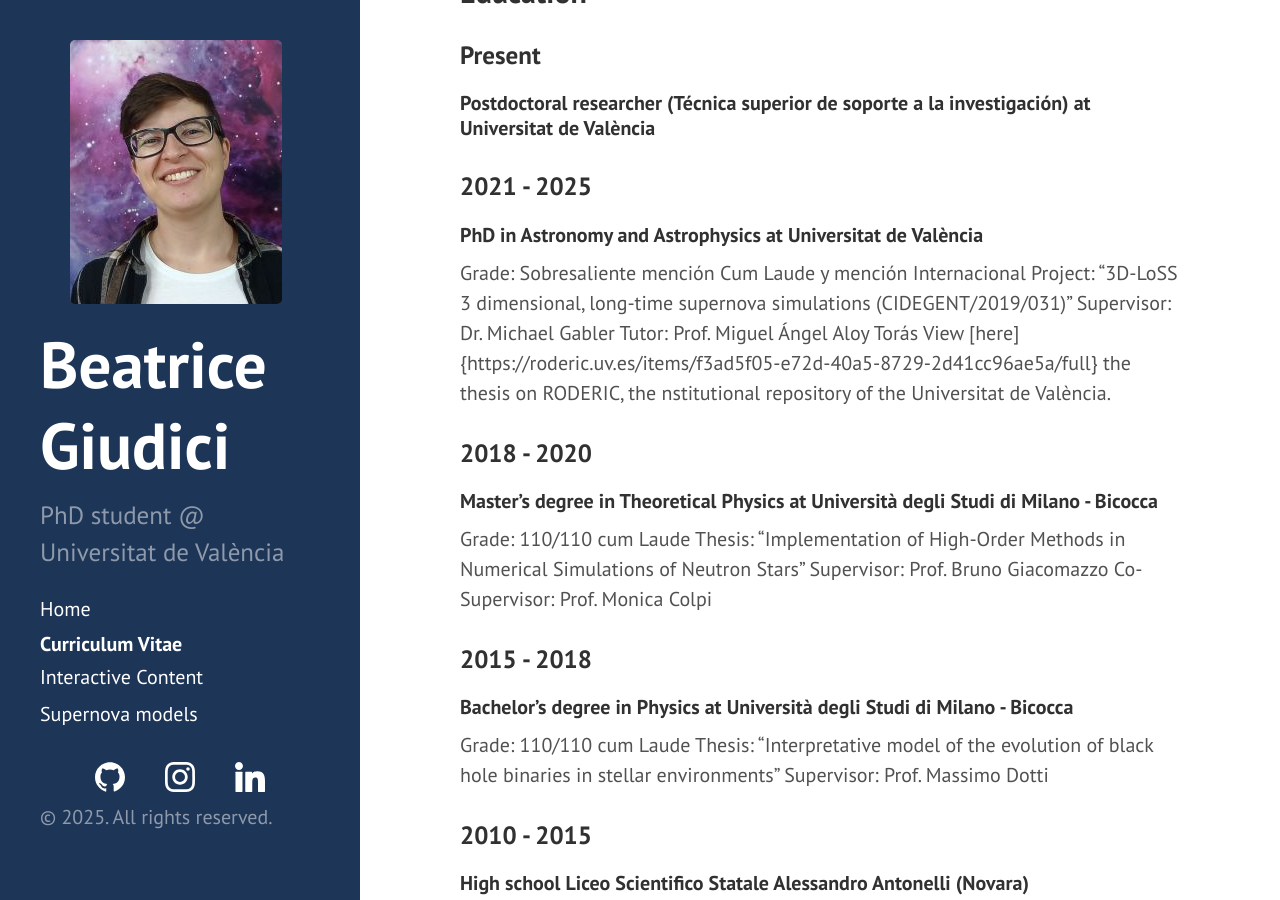
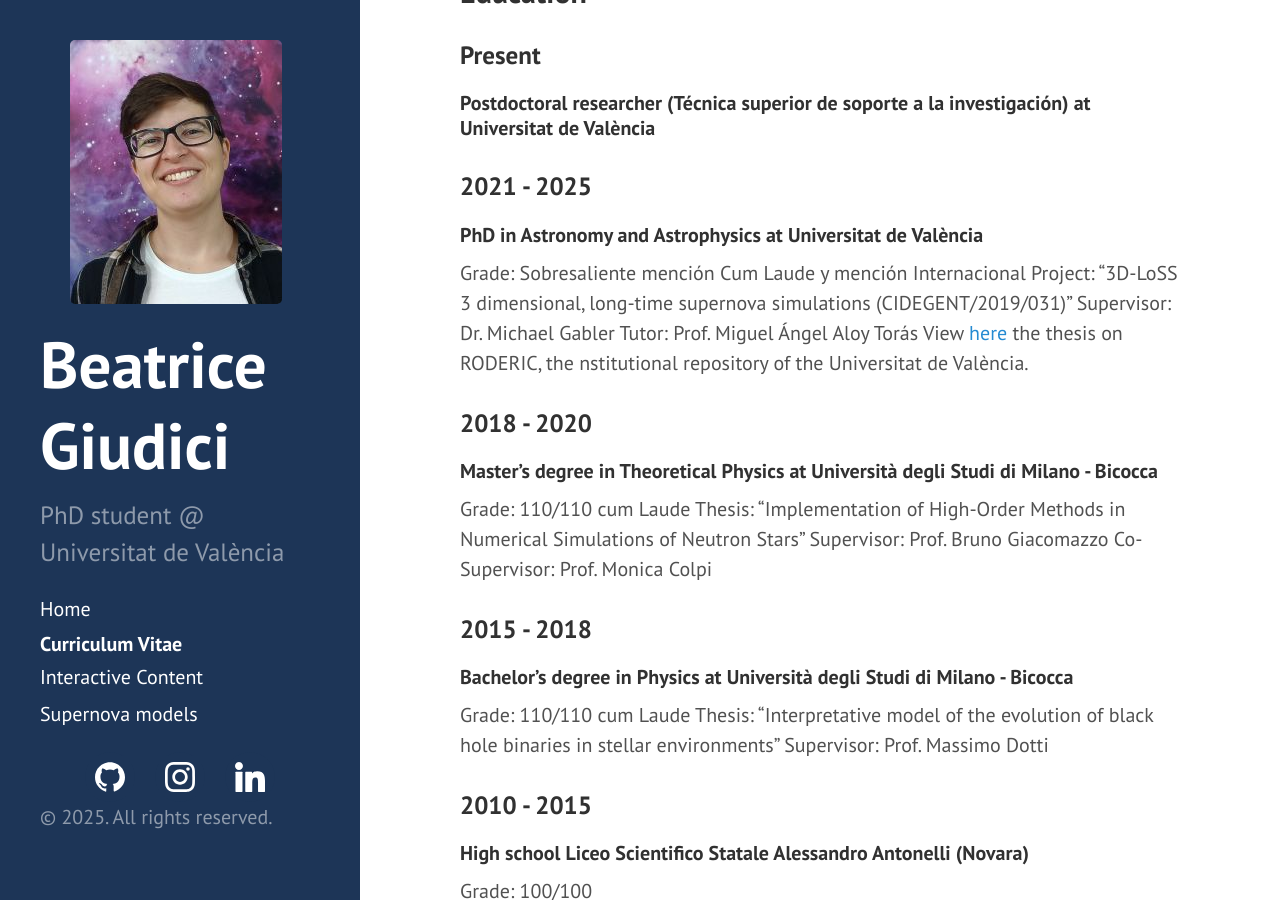
Before and after one commit to BeaGiudici/BeaGiudici.github.io, a Jekyll site: the page built from cv.md, in a window 1280 px wide and 900 px high, scrolled down 509 px. Built offline with Jekyll 4.4.1, drawn with Linux system fonts in a browser that asks for light colours.

Commit message:
Actually putting the link

```diff
--- a/cv.md
+++ b/cv.md
@@ -30,7 +30,7 @@ Grade: Sobresaliente mención Cum Laude y mención Internacional
 Project: "3D-LoSS 3 dimensional, long-time supernova simulations (CIDEGENT/2019/031)"
 Supervisor: Dr. Michael Gabler
 Tutor: Prof. Miguel Ángel Aloy Torás
-View [here]{https://roderic.uv.es/items/f3ad5f05-e72d-40a5-8729-2d41cc96ae5a/full} the thesis on RODERIC, the nstitutional repository of the Universitat de València.
+View [here](https://roderic.uv.es/items/f3ad5f05-e72d-40a5-8729-2d41cc96ae5a/full) the thesis on RODERIC, the nstitutional repository of the Universitat de València.
 
 ### 2018 - 2020
 
```
